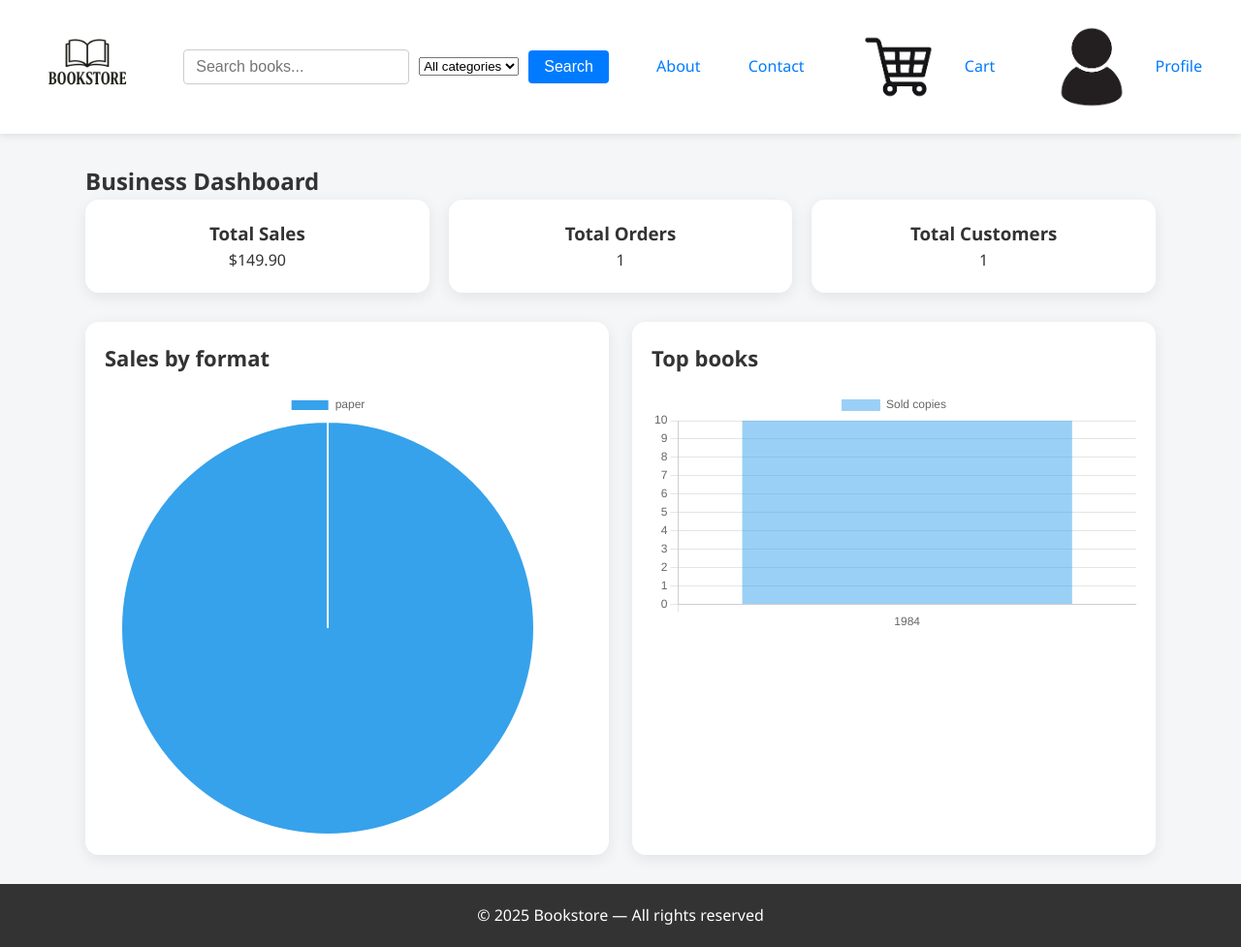
After one commit to AraDarbinyan/BookStore, a Django app: page /business-dashboard/ in a window 1280 px wide. The commit adds this page. Shown: the whole page at 97% size. Run offline with Django 5.2, Linux system fonts and the light colour scheme; a user stored in the database is signed in; data comes from the database, SQL or seed files in the repository; tables that the repository leaves empty hold one stand-in row (values such as "Sample post").

Commit message:
feat: add business analytics dashboard with sales statistics

```diff
--- a/store/static/store/JS/script.js
+++ b/store/static/store/JS/script.js
@@ -3,7 +3,10 @@ function changeMainPhoto(thumbnail) {
 }
 
 document.addEventListener("DOMContentLoaded", function () {
-    document.getElementById("registerForm").addEventListener("submit", function (event) {
+    const registerForm = document.getElementById("registerForm");
+
+    if (registerForm) {
+        registerForm.addEventListener("submit", function (event) {
             let email = document.getElementById("email").value;
             let phone = document.getElementById("phone").value;
 
@@ -23,4 +26,35 @@ document.addEventListener("DOMContentLoaded", function () {
                 event.preventDefault();
             }
         });
+    }
 });
+
+const formatChart = document.getElementById('formatChart');
+
+if (formatChart) {
+    new Chart(formatChart, {
+        type: 'pie',
+        data: {
+            labels: formatLabels,
+            datasets: [{
+                data: formatData
+            }]
+        }
+    });
+}
+
+
+const topBooksChart = document.getElementById('topBooksChart');
+
+if (topBooksChart) {
+    new Chart(topBooksChart, {
+        type: 'bar',
+        data: {
+            labels: topBooksLabels,
+            datasets: [{
+                label: 'Sold copies',
+                data: topBooksData
+            }]
+        }
+    });
+}
--- /dev/null
+++ b/store/static/store/css/business_dashboard.css
@@ -0,0 +1,60 @@
+.dashboard {
+    max-width: 1200px;
+    margin: 0 auto;
+    padding: 30px;
+}
+
+.stats {
+    display: flex;
+    gap: 20px;
+    margin-bottom: 30px;
+}
+
+.stat-item {
+    flex: 1;
+    background: #ffffff;
+    padding: 20px;
+    border-radius: 14px;
+    box-shadow: 0 4px 15px rgba(0,0,0,0.08);
+    text-align: center;
+}
+
+.charts-grid {
+    display: grid;
+    grid-template-columns: 1fr 1fr;
+    gap: 24px;
+    align-items: start;
+}
+
+.chart-card {
+    background: #ffffff;
+    padding: 20px;
+    border-radius: 14px;
+    box-shadow: 0 4px 15px rgba(0,0,0,0.08);
+}
+
+.chart-card h2 {
+    margin-bottom: 15px;
+    font-size: 22px;
+}
+
+.chart-container {
+    position: relative;
+    height: 460px;
+    width: 500px;
+}
+
+.pie-chart {
+    max-width: 720px;
+    margin: 0 auto;
+}
+
+@media (max-width: 900px) {
+    .stats {
+        flex-direction: column;
+    }
+
+    .charts-grid {
+        grid-template-columns: 1fr;
+    }
+}
--- /dev/null
+++ b/store/templates/store/business_dashboard.html
@@ -0,0 +1,59 @@
+{% extends 'store/base.html' %}
+{% load static %}
+
+{% block title %}Business Dashboard{% endblock %}
+
+{% block extra_css %}
+<link rel="stylesheet" href="{% static 'store/css/business_dashboard.css' %}">
+{% endblock %}
+
+{% block content %}
+<div class="dashboard">
+    <h2>Business Dashboard</h2>
+    <div class="stats">
+        <div class="stat-item">
+            <h3>Total Sales</h3>
+            <p>${{ revenue|floatformat:2 }}</p>
+        </div>
+        <div class="stat-item">
+            <h3>Total Orders</h3>
+            <p>{{ total_orders }}</p>
+        </div>
+        <div class="stat-item">
+            <h3>Total Customers</h3>
+            <p>{{ total_customers }}</p>
+        </div>
+    </div>
+
+    <div class="charts-grid">
+        <div class="chart-card">
+            <h2>Sales by format</h2>
+            <div class="chart-container pie-chart">
+                <canvas id="formatChart"></canvas>
+            </div>
+        </div>
+
+        <div class="chart-card">
+            <h2>Top books</h2>
+            <div class="chart-container">
+                <canvas id="topBooksChart"></canvas>
+            </div>
+        </div>
+    </div>
+</div>
+<!--
+Django template syntax inside JavaScript.
+VS Code may underline this in red because it does not understand Django templates,
+but this is completely normal and will work correctly after Django renders the page.
+-->
+<script src="https://cdn.jsdelivr.net/npm/chart.js"></script>
+
+<script>
+    const formatLabels = {{ format_labels|safe }};
+    const formatData = {{ format_data|safe }};
+
+    const topBooksLabels = {{ top_books_labels|safe }};
+    const topBooksData = {{ top_books_data|safe }};
+</script>
+
+{% endblock %}
--- a/store/urls.py
+++ b/store/urls.py
@@ -22,4 +22,5 @@ urlpatterns = [
     path('authors/', views.authors_list, name='authors_list'),
     path('authors/<int:author_id>/', views.author_detail, name='author_detail'),
     path('sale/', views.sale_view, name='sale'),
+    path('business-dashboard/', views.business_dashboard, name='business_dashboard'),
 ]
--- a/store/views.py
+++ b/store/views.py
@@ -1,12 +1,14 @@
 from django.shortcuts import render, redirect, get_object_or_404
 from .forms import RegisterForm, ReviewForm
-from django.db.models import Q, Count, Avg
+from django.db.models import Q, Count, Avg, Sum, F
 from .models import Book, Cart, CartItem, Order, Category, Customer, Review, Author
 from django.contrib import messages
 from django.contrib.auth import login
 from django.contrib.auth.decorators import login_required
 from django.contrib.auth.forms import AuthenticationForm
 from django.views.decorators.http import require_POST
+from django.contrib.admin.views.decorators import staff_member_required
+import json
 
 # Create your views here.
 def index(request):
@@ -175,7 +177,8 @@ def register_view(request):
             return redirect('login')
     else:
         form = RegisterForm()
-        categories = Category.objects.all()
+
+    categories = Category.objects.all()
     return render(request, 'store/register.html', {
         'register_form': form,
         'login_form': AuthenticationForm(),
@@ -191,7 +194,7 @@ def login_view(request):
             return redirect('profile')
     else:
         form = AuthenticationForm()
-        categories = Category.objects.all()
+    categories = Category.objects.all()
     return render(request, 'store/login.html', {
         'login_form': form,
         'register_form': RegisterForm(),
@@ -206,8 +209,9 @@ def profile_view(request):
     except Customer.DoesNotExist:
         customer = Customer.objects.create(user=request.user)
     categories = Category.objects.all()
+    is_superuser = request.user.is_superuser
     orders = Order.objects.filter(customer=customer).order_by('-ordered_at').prefetch_related('cart__items__book')
-    return render(request, 'store/profile.html', {'customer': customer, 'orders': orders, 'categories': categories})
+    return render(request, 'store/profile.html', {'customer': customer, 'orders': orders, 'categories': categories, 'is_superuser': is_superuser})
 
 
 @login_required
@@ -250,3 +254,53 @@ def sale_view(request):
     categories = Category.objects.all()
     books_on_sale = Book.objects.filter(is_on_sale=True).all()
     return render(request, 'store/sale.html', {'categories': categories, 'books_on_sale': books_on_sale})
+
+@staff_member_required
+def business_dashboard(request):
+    completed_cart_ids = Order.objects.values_list("cart_id", flat=True)
+
+    total_orders = Order.objects.count()
+
+    total_books_sold = CartItem.objects.filter(
+        cart_id__in=completed_cart_ids
+    ).aggregate(total=Sum("quantity"))["total"] or 0
+
+    revenue = CartItem.objects.filter(
+        cart_id__in=completed_cart_ids
+    ).aggregate(
+        total=Sum(F("quantity") * F("book__price"))
+    )["total"] or 0
+
+    sales_by_format = (
+        CartItem.objects
+        .filter(cart_id__in=completed_cart_ids)
+        .values("item_type")
+        .annotate(total=Sum("quantity"))
+    )
+
+    top_books = (
+        CartItem.objects
+        .filter(cart_id__in=completed_cart_ids)
+        .values("book__title")
+        .annotate(total_sold=Sum("quantity"))
+        .order_by("-total_sold")[:10]
+    )
+    total_customers = Customer.objects.count()
+    format_labels = [item["item_type"] for item in sales_by_format]
+    format_data = [item["total"] for item in sales_by_format]
+
+    top_books_labels = [book["book__title"] for book in top_books]
+    top_books_data = [book["total_sold"] for book in top_books]
+
+    return render(request, "store/business_dashboard.html", {
+        "total_orders": total_orders,
+        "total_books_sold": total_books_sold,
+        "revenue": revenue,
+        "sales_by_format": sales_by_format,
+        "top_books": top_books,
+        "total_customers": total_customers,
+        "format_labels": json.dumps(format_labels),
+        "format_data": json.dumps(format_data),
+        "top_books_labels": json.dumps(top_books_labels),
+        "top_books_data": json.dumps(top_books_data),
+    })
```
Also changed, not shown: store/static/store/css/profile.css (+40 -0 lines), store/templates/store/profile.html (+10 -0 lines). Lines whose indentation alone changed are shown as unchanged.
